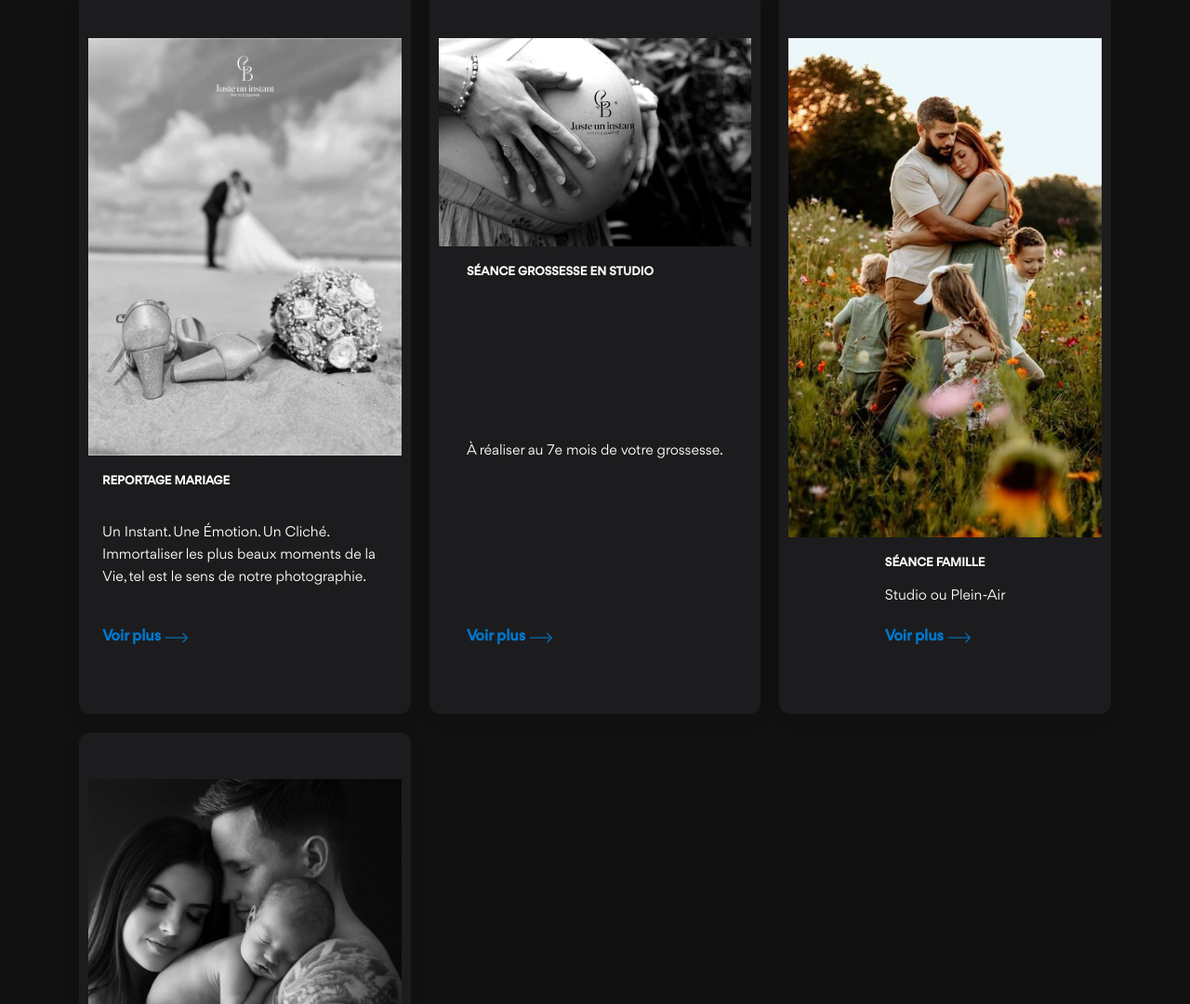
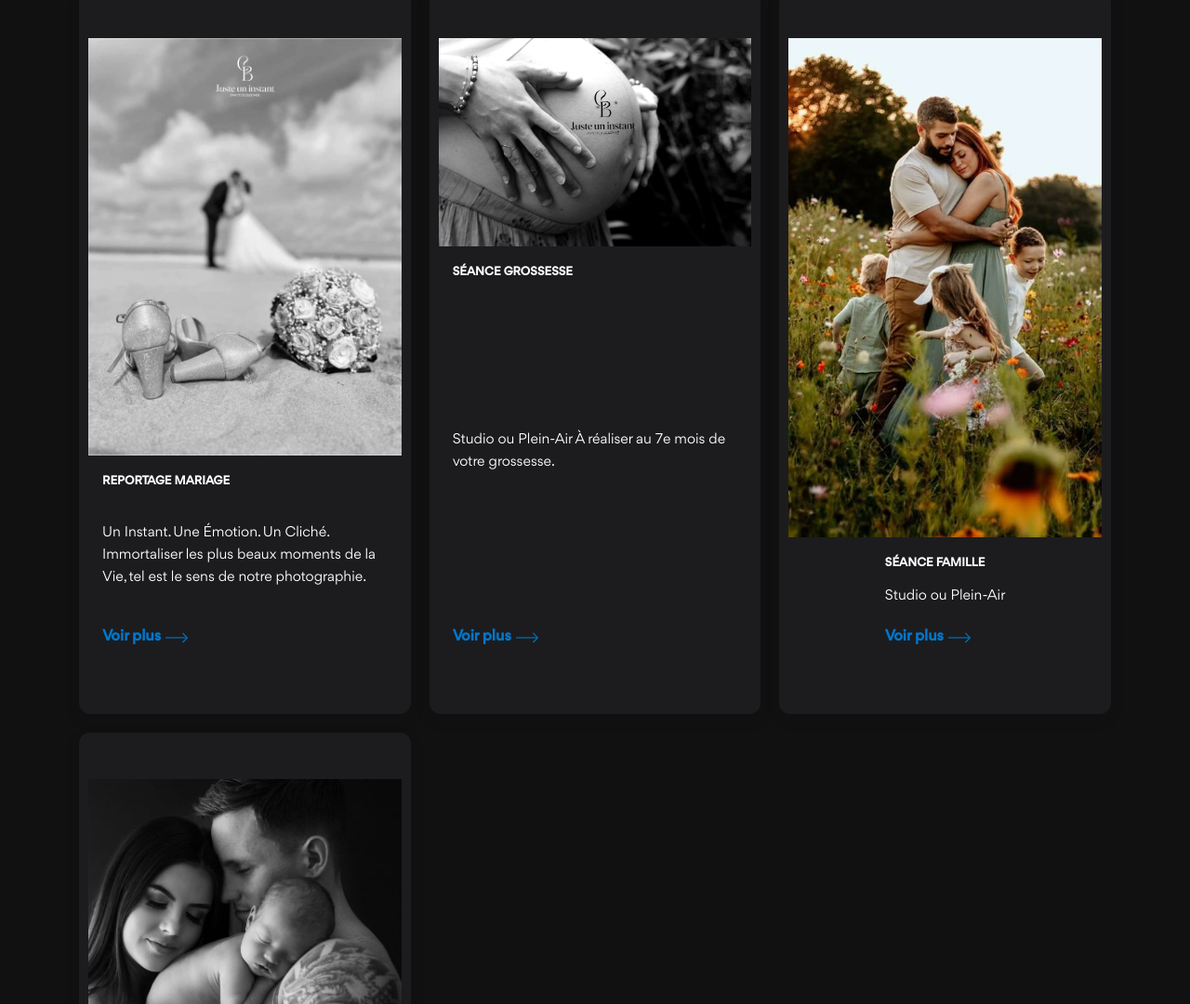
Before and after one commit to Justeuninstant/C-B, a plain HTML site: page index.html in a window 1280 px wide. Shown: the part 2351-3431 px from the top of the page at 93% size. Drawn offline with Linux system fonts and the light colour scheme; files that its build step writes are made by us from their sources.

Commit message:
Update index.html

```diff
--- a/index.html
+++ b/index.html
@@ -492,8 +492,10 @@
           <img src="./assets/images/service-2.jpg" alt="Séance grossesse">
         </figure>
         <div class="service-content">
-          <h3 class="service-title">SÉANCE GROSSESSE EN STUDIO</h3>
-          <p class="service-text">À réaliser au 7e mois de votre grossesse.</p>
+          <h3 class="service-title">SÉANCE GROSSESSE</h3>
+          <p class="service-text">
+            Studio ou Plein-Air
+  À réaliser au 7e mois de votre grossesse.</p>
           <!-- <a href="services_grossesse.html" class="service-btn" aria-label="Voir plus"> -->
           <a href="En Construction.html" class="service-btn" aria-label="Voir plus">
 
```
